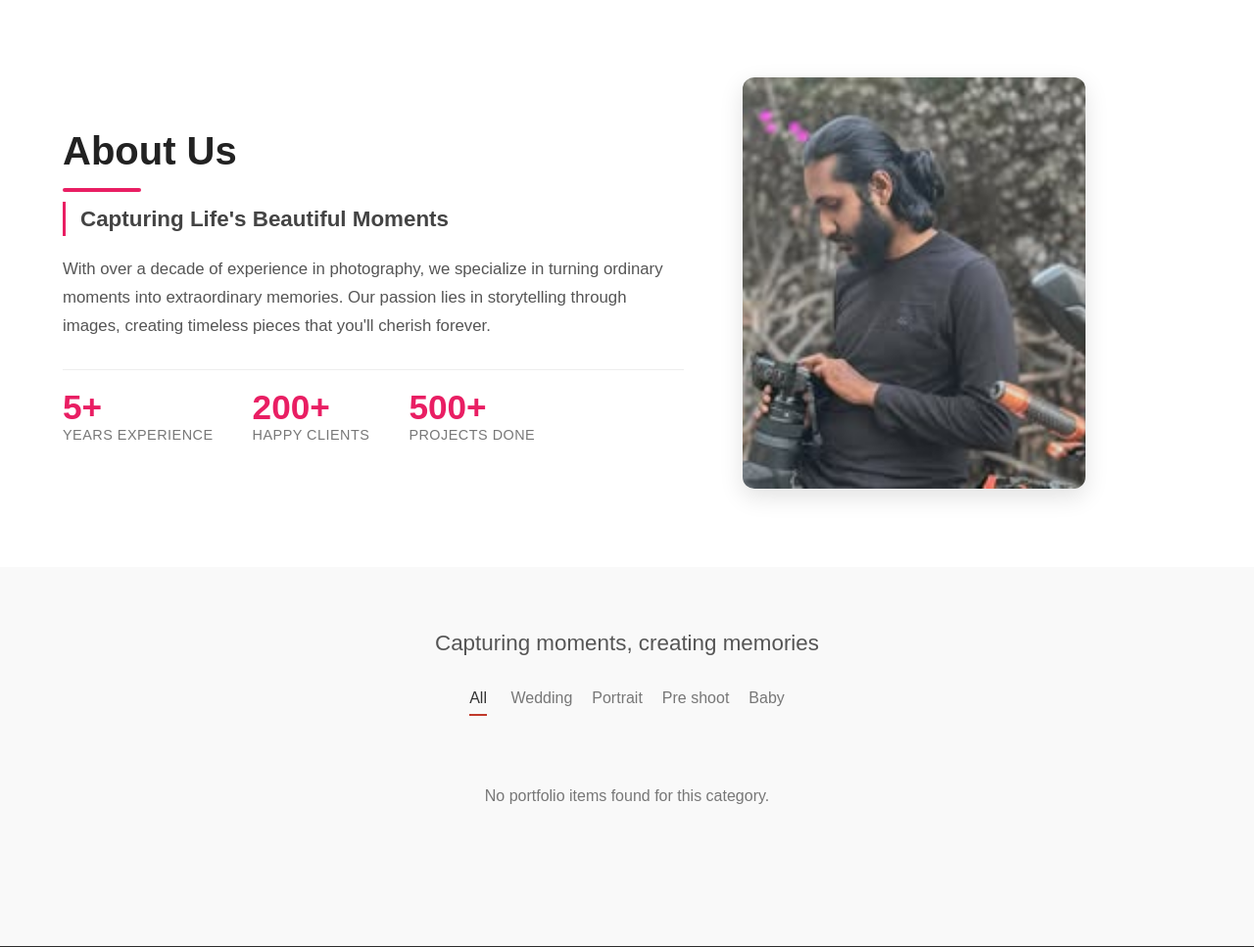
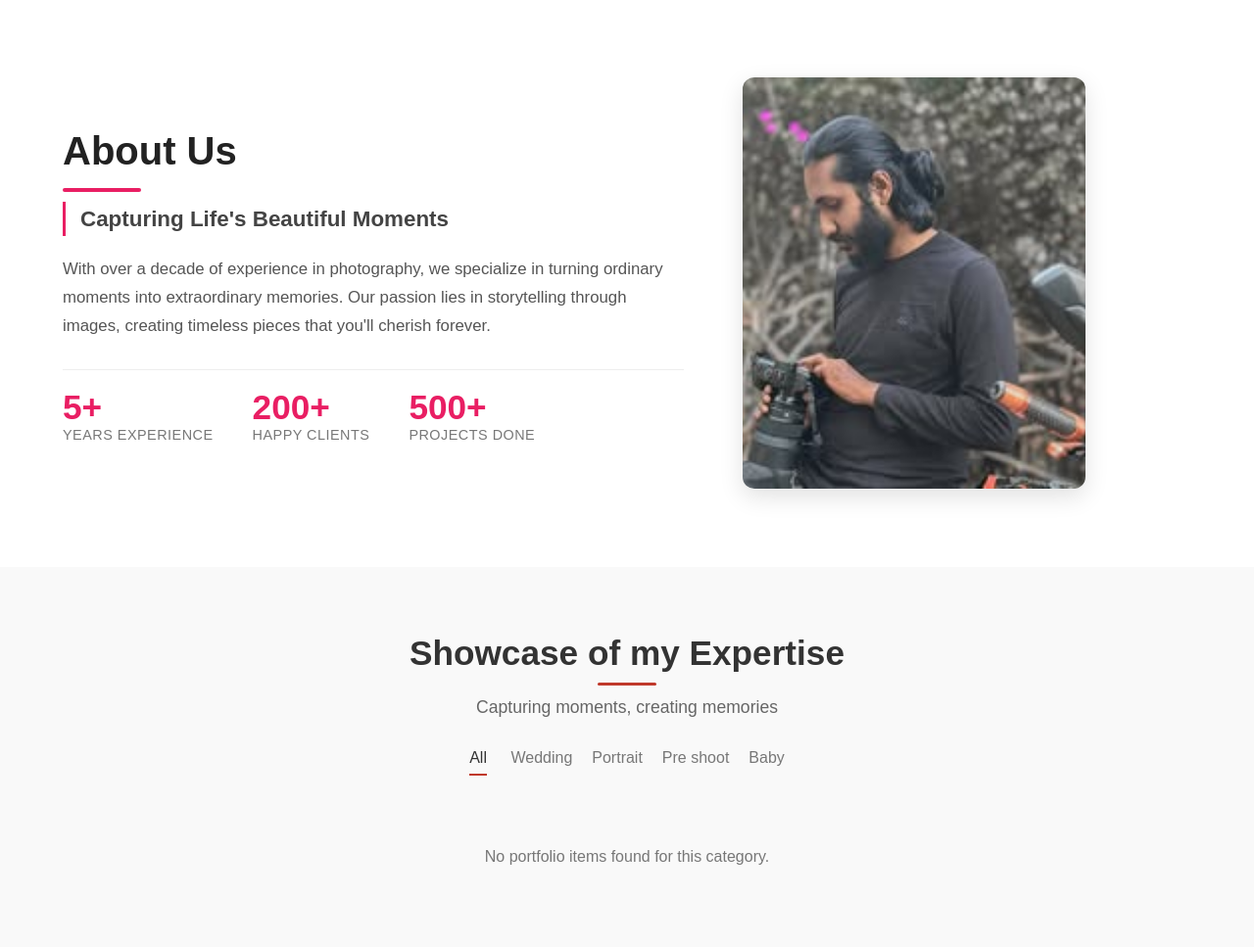
Before and after one commit to Sachila2003/Elegant-Image, a PHP site: page / in a window 1280 px wide. Shown: the part 801-1768 px from the top of the page at 98% size. Run offline with PHP 8.4, Linux system fonts and the light colour scheme; data that the repository does not hold is empty.

Commit message:
portfolio section title change

```diff
--- a/index.php
+++ b/index.php
@@ -5,12 +5,14 @@ error_reporting(E_ALL);
 ?>
 <!DOCTYPE html>
 <html lang="en">
+
 <head>
     <meta charset="UTF-8">
     <meta name="viewport" content="width=device-width, initial-scale=1.0">
     <title>Elegant Image Portfolio</title>
     <link rel="stylesheet" href="styles.css">
 </head>
+
 <body>
     <header>
         <div class="logo">
@@ -85,7 +87,8 @@ error_reporting(E_ALL);
         <section class="portfolio-main-section" id="portfolio-section">
             <div class="container">
                 <div class="section-title-portfolio">
-                    <h2>Capturing moments, creating memories</h2>
+                    <h1>Showcase of my Expertise</h1>
+                    <p class="portfolio-subtitle">Capturing moments, creating memories</p>
                 </div>
 
                 <?php
@@ -113,25 +116,28 @@ error_reporting(E_ALL);
                         echo "<p class='no-items-message'>" . $db_error_msg . "</p>";
                     } else {
                         $sql = "SELECT id, title, category, image_thumb, description, is_category_showcase, showcase_subtitle, showcase_link FROM portfolio_items ";
-                        if ($current_filter != 'all') { $sql .= " WHERE category = ? "; }
+                        if ($current_filter != 'all') {
+                            $sql .= " WHERE category = ? ";
+                        }
                         $sql .= " ORDER BY is_category_showcase DESC, uploaded_at DESC";
                         $result = null;
                         if ($current_filter != 'all') {
                             $stmt = $conn->prepare($sql);
                             if ($stmt === false) {
-
                             } else {
                                 $stmt->bind_param("s", $current_filter);
                                 if (!$stmt->execute()) {
-
-                                } else { $result = $stmt->get_result(); }
+                                } else {
+                                    $result = $stmt->get_result();
+                                }
                                 if ($stmt) $stmt->close();
                             }
                         } else {
                             $result_query = $conn->query($sql);
                             if ($result_query === false) {
-
-                             } else { $result = $result_query; }
+                            } else {
+                                $result = $result_query;
+                            }
                         }
 
                         if ($result && $result->num_rows > 0) {
@@ -180,4 +186,5 @@ error_reporting(E_ALL);
 
     <script src="script.js"></script>
 </body>
+
 </html>
--- a/styles.css
+++ b/styles.css
@@ -51,9 +51,44 @@ main { padding-top: 80px; }
 .about-image-slideshow img#about-slideshow-image { width: 100%; height: 100%; object-fit: cover; object-position: center center; display: block; transition: opacity 0.7s ease-in-out; }
 
 
-/* =========================================== */
-/* PORTFOLIO SECTION STYLES (REVISED FOR OVERLAY) */
-/* =========================================== */
+/* styles.css - Portfolio Section Title Styles */
+
+.section-title-portfolio {
+    text-align: center;
+    margin-bottom: 35px;
+}
+
+.section-title-portfolio h1 {
+    font-size: 2.2em;
+    color: #333;
+    margin-bottom: 8px;
+    font-weight: 600;
+    position: relative;
+    display: inline-block;
+    padding-bottom: 5px;
+}
+
+.section-title-portfolio h1::after {
+    content: '';
+    position: absolute;
+    left: 50%;
+    bottom: 0;
+    transform: translateX(-50%);
+    width: 60px;
+    height: 3px;
+    background-color: #c0392b;
+    border-radius: 2px;
+}
+
+
+.section-title-portfolio .portfolio-subtitle {
+    font-size: 1.1em;
+    color: #666;
+    font-weight: normal;
+    margin-top: 0;
+}
+
+
 .portfolio-main-section {
     padding: 60px 0;
     background-color: #f9f9f9;
```
